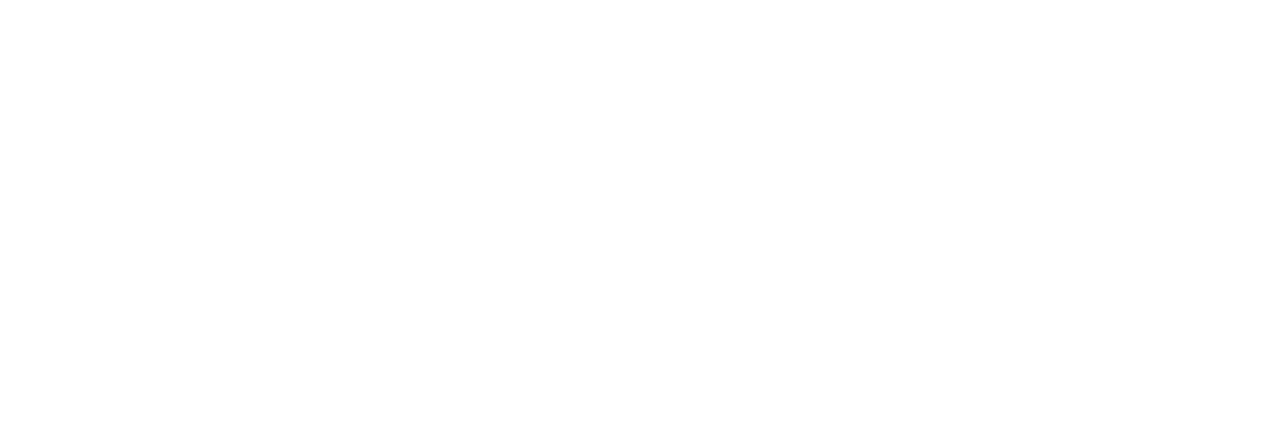
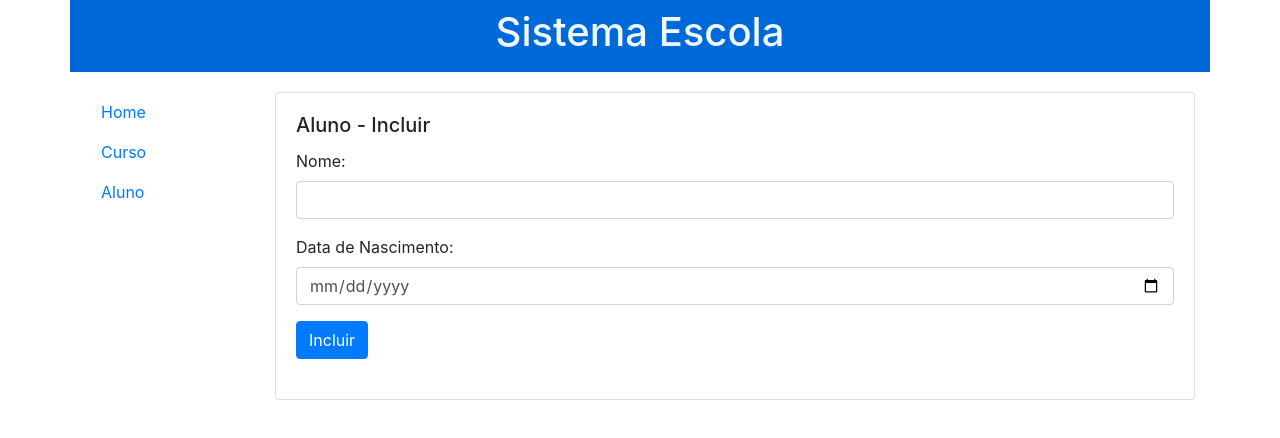
Before and after one commit to davigomessales/projetoturma1, an Angular app: page /aluno/incluir in a window 1280 px wide. Before the commit this address led to /. Shown: the top 438 px of the page. Built offline with nearby package versions, Linux system fonts and the light colour scheme.

Commit message:
Implementacao de excluir e alterar aluno

```diff
--- a/src/app/aluno/aluno-manter/aluno-manter.component.html
+++ b/src/app/aluno/aluno-manter/aluno-manter.component.html
@@ -1 +1,33 @@
-<p>aluno-manter works!</p>
+<app-layout>
+  <div class="card">
+    <div class="card-body">
+        <h5 *ngIf="operacao=='Incluir'" class="card-title">Aluno - Incluir</h5>
+        <h5 *ngIf="operacao!=='Incluir'" class="card-title">Aluno - Alterar</h5>
+        <!-- Input do Curso -->
+        <div class="row">
+            <div class="form-group col-12">
+                <label for="nome" class="control-label">Nome:</label>
+                <input type="text" class="form-control" [(ngModel)]="aluno.nome" />
+            </div>
+        </div>
+        <!-- Input da Data de Nascimento -->
+        <div class="row">
+            <div class="form-group col-12">
+                <label for="nome" class="control-label">Data de Nascimento:</label>
+                <input type="date" class="form-control" [(ngModel)]="aluno.dataNascimento" />
+            </div>
+        </div>
+        <!-- linha botão Salvar -->
+        <div class="row" style="margin-bottom: 20px;">
+            <div class="col-lg-6">
+                <button *ngIf="operacao=='Incluir'"  type="button" class="btn btn-primary" style="margin-right: 10px;"
+                    (click)="salvar()">Incluir</button>
+                    <button *ngIf="operacao !=='Incluir'"  type="button" class="btn btn-primary" style="margin-right: 10px;"
+                    (click)="alterar()">Alterar</button>
+                <!--<button type="button" class="btn btn-primary" style="margin-right: 10px;"
+                    (click)="voltar()">Voltar</button>-->
+            </div>
+        </div>
+    </div>
+</div>
+</app-layout>
--- a/src/app/aluno/aluno-manter/aluno-manter.component.ts
+++ b/src/app/aluno/aluno-manter/aluno-manter.component.ts
@@ -1,4 +1,7 @@
+import { AlunoService } from './../servico/aluno.service';
+import { Router, ActivatedRoute } from '@angular/router';
 import { Component, OnInit } from '@angular/core';
+import { Aluno } from '../servico/Aluno';
 
 @Component({
   selector: 'app-aluno-manter',
@@ -7,9 +10,45 @@ import { Component, OnInit } from '@angular/core';
 })
 export class AlunoManterComponent implements OnInit {
 
-  constructor() { }
+  aluno: Aluno = new Aluno();
+  nomeAluno: string = '';
+  operacao: string = 'Incluir';
+
+  constructor(
+    private router: Router,
+    private alunoService: AlunoService,
+    private routeActivated: ActivatedRoute
+  ) { }
 
   ngOnInit(): void {
+    this.nomeAluno = this.routeActivated.snapshot.params.id;
+    if (this.nomeAluno != null) {
+      this.operacao = 'Alterar';
+      this.alunoService.consultar(this.nomeAluno).subscribe(
+        data => {
+          this.aluno = (data as Aluno[])[0];
+        }
+      );
+    }
+  }
+
+  alterar() {
+    this.alunoService.alterar(this.aluno).subscribe(
+      data => {
+        alert(data['mensagem']);
+        this.router.navigate(['/aluno']);
+      }
+    );
+  }
+  salvar() {
+    console.log(this.aluno);
+    this.alunoService.incluir(this.aluno).subscribe(
+      retorno => {
+        console.log(retorno)
+        alert(retorno['mensagem']);
+        this.router.navigate(['/aluno']);
+      }
+    );
   }
 
 }
--- a/src/app/aluno/aluno.component.html
+++ b/src/app/aluno/aluno.component.html
@@ -20,11 +20,13 @@
         <div class="col-lg-12">
           <table class="table">
             <tr>
+              <th></th>
               <th>Código</th>
               <th>Nome</th>
               <th>Data de Nascimento</th>
             </tr>
             <tr *ngFor="let item of listaAlunos">
+              <th><input type="radio" name="selecionado" (change)="selecionar(item)"></th>
               <td>{{ item.codigo }}</td>
               <td>{{ item.nome }}</td>
               <td>{{ item.dataNascimento | date:'dd/MM/yyyy'}}</td>
@@ -36,6 +38,10 @@
       <div class="row" style="margin-bottom: 20px;">
         <div class="col-lg-12">
           <button type="button" class="btn btn-primary" style="margin-right: 10px;" (click)="incluir()">Incluir</button>
+          <!-- linha botão remover -->
+          <button type="button" class="btn btn-primary" style="margin-right: 10px;" (click)="remover()">Excluir</button>
+          <!-- linha botão alterar -->
+          <button type="button" class="btn btn-primary" style="margin-right: 10px;" (click)="alterar()">Alterar</button>
         </div>
       </div>
     </div>
--- a/src/app/aluno/aluno.component.ts
+++ b/src/app/aluno/aluno.component.ts
@@ -12,17 +12,18 @@ export class AlunoComponent implements OnInit {
 
   aluno: Aluno = new Aluno();
   listaAlunos: Aluno[] = [];
+  selecionado: Aluno;
 
   constructor(
     private alunoServico: AlunoService,
     private router: Router
-    ) { }
+  ) { }
 
   ngOnInit(): void {
     this.pesquisar();
   }
 
-  pesquisar(){
+  pesquisar() {
     this.alunoServico.consultar(this.aluno.nome).subscribe(
       (data: Aluno[]) => {
         this.listaAlunos = data;
@@ -30,15 +31,28 @@ export class AlunoComponent implements OnInit {
       }
     );
   }
+  selecionar(valor) {
+    this.selecionado = valor;
+  }
   exibirAlerta() {
     this.alunoServico.consultar(this.aluno.nome).subscribe(
       (data: Aluno[]) => {
         this.listaAlunos = data;
       }
     );
-    //console.log(JSON.stringify(this.listaAlunos));
   }
-incluir() {
-  this.router.navigate(['/aluno/incluir']);
+  incluir() {
+    this.router.navigate(['/aluno/incluir']);
+  }
+
+  remover() {
+    this.alunoServico.remover(this.selecionado).subscribe(
+      data => {
+        alert(data['mensagem']);
+      }
+    );
+  }
+  alterar() {
+    this.router.navigate(['/aluno/alterar/'+ this.selecionado.nome]);
+  }
 }
-}
--- a/src/app/aluno/servico/aluno.service.ts
+++ b/src/app/aluno/servico/aluno.service.ts
@@ -1,5 +1,6 @@
 import { HttpClient } from '@angular/common/http';
 import { Injectable } from '@angular/core';
+import { Aluno } from './Aluno';
 
 @Injectable({
   providedIn: 'root'
@@ -8,8 +9,21 @@ export class AlunoService {
 
   constructor(private http: HttpClient) { }
 
-  consultar(nome: string){
+  consultar(nome: string) {
     return this.http.get(
-      'https://cors-anywhere.herokuapp.com/https://stormy-badlands-29216.herokuapp.com/api/aluno/consultar/'+ nome);
-    }
+      'https://cors-anywhere.herokuapp.com/https://stormy-badlands-29216.herokuapp.com/api/aluno/consultar/' + nome);
+  }
+  incluir(aluno: Aluno) {
+    return this.http.post(
+      "https://cors-anywhere.herokuapp.com/https://stormy-badlands-29216.herokuapp.com/api/aluno/incluir", aluno);
+
+  }
+  remover(aluno: Aluno) {
+    return this.http.post(
+      "https://cors-anywhere.herokuapp.com/https://stormy-badlands-29216.herokuapp.com/api/aluno/remover", aluno);
+  }
+  alterar(aluno: Aluno) {
+    return this.http.patch(
+      "https://cors-anywhere.herokuapp.com/https://stormy-badlands-29216.herokuapp.com/api/aluno/alterarparcial", aluno);
+  }
 }
--- a/src/app/curso/curso-manter/curso-manter.component.html
+++ b/src/app/curso/curso-manter/curso-manter.component.html
@@ -1,7 +1,8 @@
 <app-layout>
     <div class="card">
         <div class="card-body">
-            <h5 class="card-title">Curso - Incluir</h5>
+            <h5 *ngIf="operacao=='Incluir'" class="card-title">Curso - Incluir</h5>
+            <h5 *ngIf="operacao!=='Incluir'" class="card-title">Curso - Alterar</h5>
             <!-- Input do Curso -->
             <div class="row">
                 <div class="form-group col-12">
--- a/src/app/curso/curso-manter/curso-manter.component.ts
+++ b/src/app/curso/curso-manter/curso-manter.component.ts
@@ -15,45 +15,45 @@ export class CursoManterComponent implements OnInit {
   operacao: string = 'Incluir';
 
   constructor(
-    private _router: Router,
-    private _cursoService: CursoService,
-    private _routeActivated: ActivatedRoute
+    private router: Router,
+    private cursoService: CursoService,
+    private routeActivated: ActivatedRoute
     ) { }
 
     ngOnInit(): void {
-      this.nomeCurso = this._routeActivated.snapshot.params.id;
-      if(this.nomeCurso != null){
+      this.nomeCurso = this.routeActivated.snapshot.params.id;
+      if (this.nomeCurso != null) {
         this.operacao = 'Alterar';
-        this._cursoService.pesquisar(this.nomeCurso).subscribe(
+        this.cursoService.pesquisar(this.nomeCurso).subscribe(
           data => {
-            this.curso = (<Curso[]>data)[0];
+            this.curso = (data as Curso[])[0];
           }
         );
       }
     }
 
-  alterar(){
-    this._cursoService.alterar(this.curso).subscribe(
+  alterar() {
+    this.cursoService.alterar(this.curso).subscribe(
       data => {
         alert(data['mensagem']);
-        this._router.navigate(['/curso']);
+        this.router.navigate(['/curso']);
       }
     );
   }
-  salvar(){
+  salvar() {
     console.log(this.curso);
-    this._cursoService.incluir(this.curso).subscribe(
-      retorno =>{
+    this.cursoService.incluir(this.curso).subscribe(
+      retorno => {
         console.log(retorno)
-        alert(retorno['mensagem'])
-        this._router.navigate(['/curso']);
+        alert(retorno['mensagem']);
+        this.router.navigate(['/curso']);
       }
     );
 
   }
 
-  voltar(){
-    this._router.navigate(['/curso']);
+  voltar() {
+    this.router.navigate(['/curso']);
   }
 
 
--- a/src/app/curso/curso.component.html
+++ b/src/app/curso/curso.component.html
@@ -44,17 +44,9 @@
       <div class="row" style="margin-bottom: 20px;">
         <div class="col-lg-12">
           <button type="button" class="btn btn-primary" style="margin-right: 10px;" (click)="incluir()">Incluir</button>
-        </div>
-      </div>
-      <!-- linha botão remover -->
-      <div class="row" style="margin-bottom: 20px;">
-        <div class="col-lg-12">
+          <!-- linha botão remover -->
           <button type="button" class="btn btn-primary" style="margin-right: 10px;" (click)="remover()">Excluir</button>
-        </div>
-      </div>
-      <!-- linha botão alterar -->
-      <div class="row" style="margin-bottom: 20px;">
-        <div class="col-lg-12">
+          <!-- linha botão alterar -->
           <button type="button" class="btn btn-primary" style="margin-right: 10px;" (click)="alterar()">Alterar</button>
         </div>
       </div>
```
Also changed, not shown: src/app/app-routing.module.ts (+11 -0 lines).
